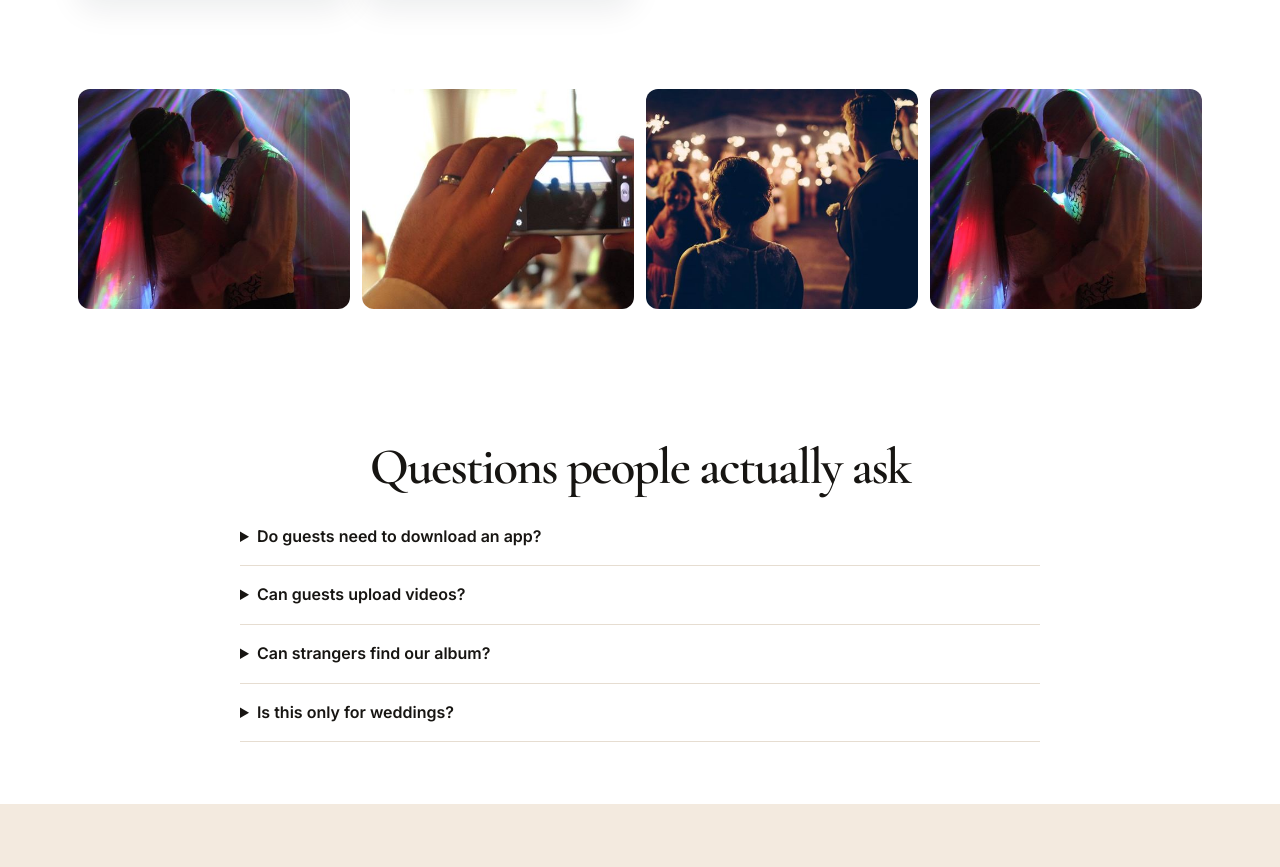
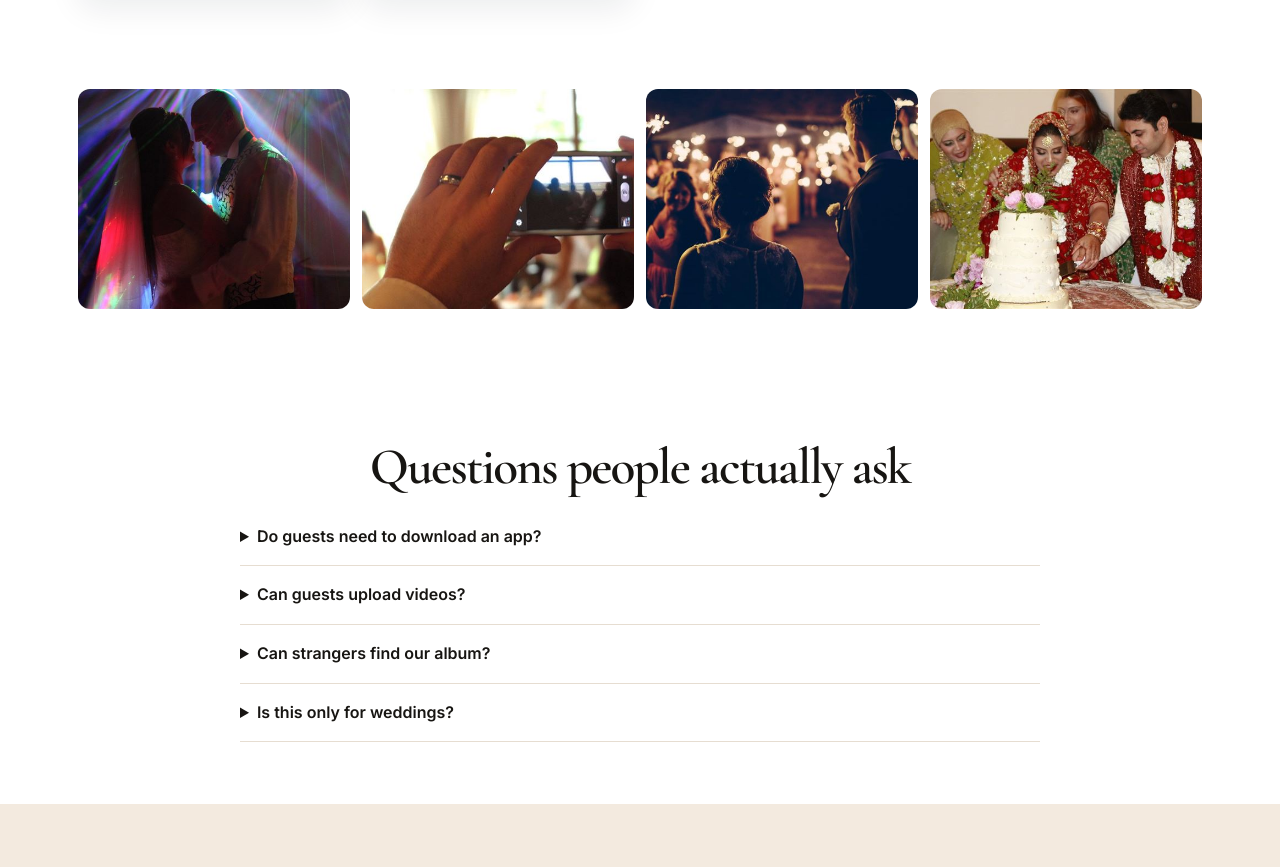
Before and after one commit to golfsum/snapjar, a website with bundled scripts: page public/index.html in a window 1280 px wide. Shown: the part 2561-3428 px from the top of the page. Built offline with nearby package versions, Linux system fonts and the light colour scheme; no server answers.

Commit message:
Replace duplicate homepage gallery image

```diff
--- a/public/index.html
+++ b/public/index.html
@@ -194,7 +194,7 @@
       <img src="/assets/img/dance.jpg" alt="Wedding couple dancing" loading="lazy">
       <img src="/assets/img/guest.jpg" alt="Guests celebrating together" loading="lazy">
       <img src="/assets/img/sparkler.jpg" alt="Guests with sparklers" loading="lazy">
-      <img src="/assets/img/dance.jpg" alt="Event memories collected in Snapjar" loading="lazy">
+      <img src="/assets/img/cake.jpg" alt="Celebration cake at an event" loading="lazy">
     </div>
 
     <section class="home-section" id="faq">
```
